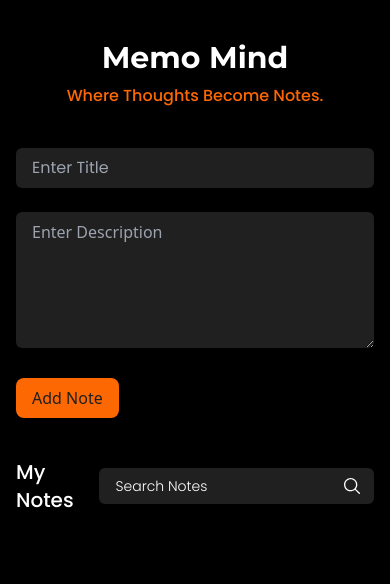
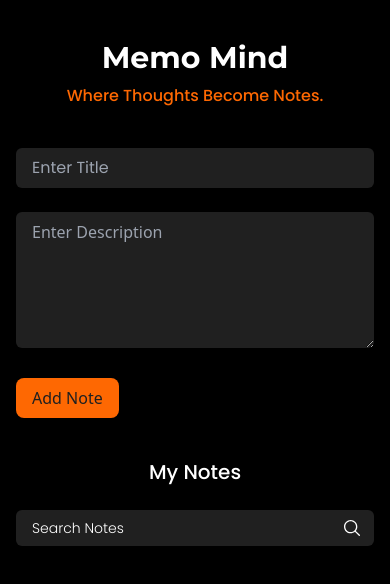
Before and after one commit to mudassir303/memo-mind, a Next.js app: page / in a window 390 px wide. Shown: the top 584 px of the page. Built offline with nearby package versions, Linux system fonts and the light colour scheme.

Commit message:
fix: responsive issue

```diff
--- a/src/components/Notes/Notes.tsx
+++ b/src/components/Notes/Notes.tsx
@@ -119,11 +119,11 @@ const Notes: React.FC = () => {
         Add Note
       </button>
       <div className="mt-10">
-        <div className="flex items-center justify-between">
+        <div className="flex md:flex-row flex-col md:gap-0 gap-6 items-center justify-between">
           <h2 className="text-xl text-white font-medium font-Poppins">
             My Notes
           </h2>
-          <div className="max-w-96 relative">
+          <div className="md:max-w-96 w-full relative">
             <Input
               otherClasses="text-sm placeholder:text-white placeholder:font-light placeholder:text-sm"
               name="search"
```
